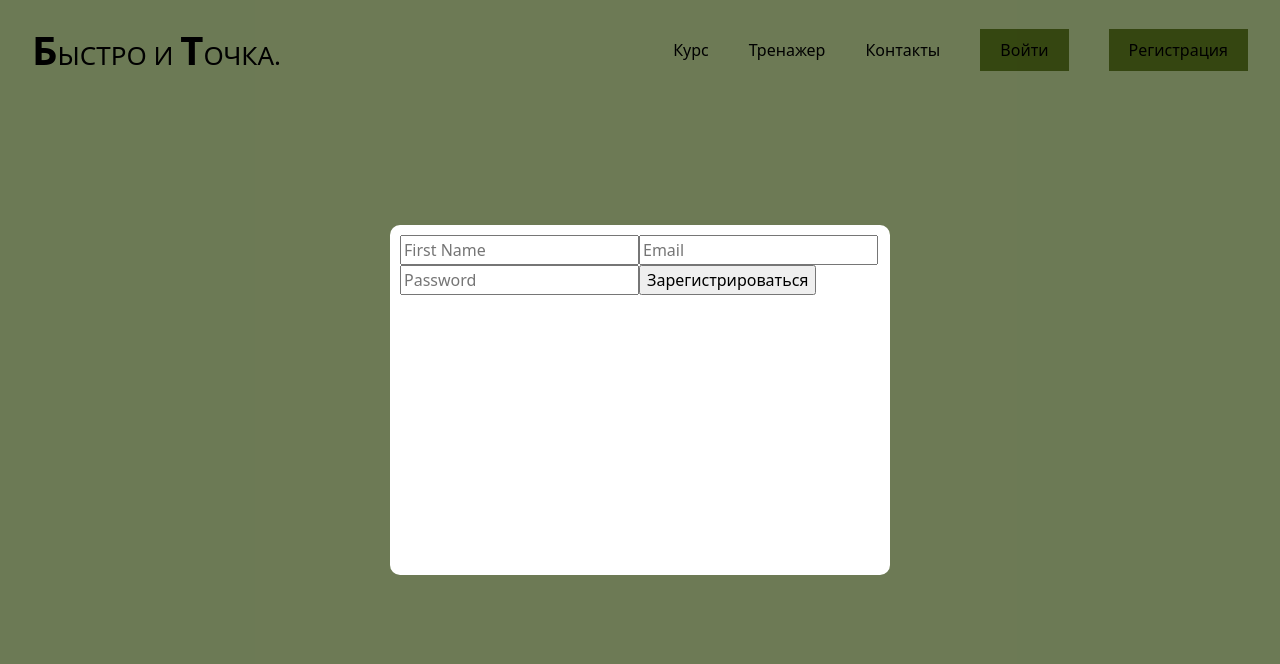
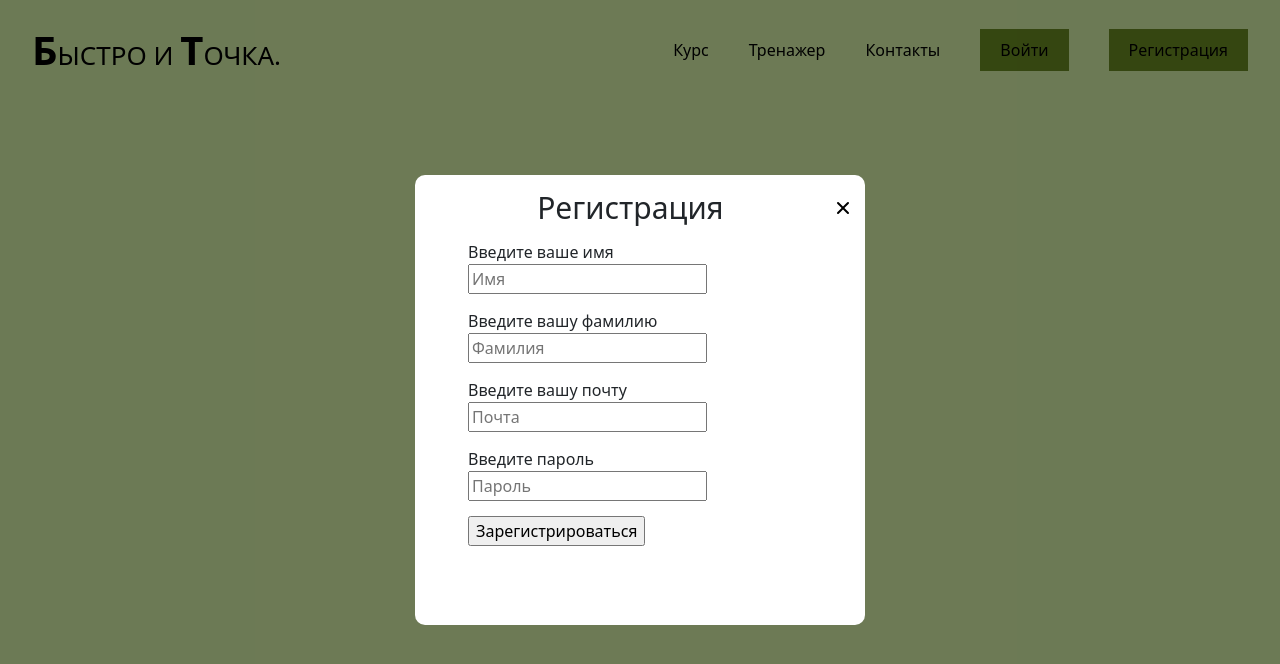
Before and after one commit to TheDedEgor/CourseHttpApp, a React (Create React App) app in the folder CourseHttpApp/ClientApp/: page /reg in a window 1280 px wide. Shown: the top 664 px of the page. Built offline with nearby package versions, Linux system fonts and the light colour scheme.

Commit message:
Add folder .idea in .gitignore

```diff
--- a/CourseHttpApp/ClientApp/src/components/Auth/Auth.css
+++ b/CourseHttpApp/ClientApp/src/components/Auth/Auth.css
@@ -2,7 +2,7 @@
     display: flex;
     align-items: center;
     flex-direction: column;
-    padding: 10px;
+    padding: 20px;
     margin-right: auto;
     gap: 10px;
     margin-left: auto;
@@ -12,7 +12,7 @@
     border-radius: 10px;
 }
 
-.title_header {
+.title_header_auth {
     margin-right: 37%;
     font-size: 30px;
     font-weight: 500;
@@ -38,7 +38,7 @@
     border-radius: 50%;
 }
 
-.header_auth {
+.header_modal {
     display: flex;
     align-items: center;
     justify-content: flex-end;
@@ -100,6 +100,7 @@
 
 .submit:disabled:hover {
     box-shadow: none;
+    outline: none;
 }
 
 .bottom_link {
--- a/CourseHttpApp/ClientApp/src/components/Auth/Auth.jsx
+++ b/CourseHttpApp/ClientApp/src/components/Auth/Auth.jsx
@@ -83,7 +83,7 @@ const Auth = () => {
         }
     }
 
-    const test = (e) => {
+    const showPassword = (e) => {
         let input = document.getElementById('auth_password');
         if (input.getAttribute('type') === 'password') {
             e.target.src = icon_hide;
@@ -95,10 +95,10 @@ const Auth = () => {
     }
 
     return (
-        <div className="modal" onClick={() => navigate('/')}>
+        <div className="modal" onClick={() => close()}>
             <div className="form_content_auth" onClick={(e) => e.stopPropagation()}>
-                <div className="header_auth">
-                    <div className="title_header">Вход</div>
+                <div className="header_modal">
+                    <div className="title_header_auth">Вход</div>
                     <img className="icon_close" onClick={() => close()} src={icon_close} alt="Закрыть"/>
                 </div>
                 <form onSubmit={handleSubmit} className="form_auth">
@@ -111,7 +111,7 @@ const Auth = () => {
                         <input onChange={e => passwordHandler(e)} value={password}
                                name="password" id="auth_password" placeholder="Пароль" type="password"
                                className="auth_input"/>
-                        <img alt="Пароль" onClick={(event) => test(event)} className="password_control"
+                        <img alt="Пароль" onClick={(event) => showPassword(event)} className="password_control"
                              src={icon_show}/>
                         <AuthValid error_msg={passwordError}></AuthValid>
                     </div>
--- a/CourseHttpApp/ClientApp/src/components/Register/Register.css
+++ b/CourseHttpApp/ClientApp/src/components/Register/Register.css
@@ -1,4 +1,4 @@
-.form_content_reg{
+.form_content_reg {
     display: flex;
     align-items: center;
     flex-direction: column;
@@ -6,8 +6,22 @@
     margin-right: auto;
     gap: 10px;
     margin-left: auto;
-    width: 500px;
-    height: 350px;
+    width: 450px;
+    height: 450px;
     background-color: white;
     border-radius: 10px;
 }
+
+.title_header_reg {
+    margin-right: 25%;
+    font-size: 30px;
+    font-weight: 500;
+}
+
+.form_reg {
+    display: flex;
+    align-items: flex-start;
+    flex-direction: column;
+    width: 80%;
+    gap: 15px;
+}
--- a/CourseHttpApp/ClientApp/src/components/Register/Register.jsx
+++ b/CourseHttpApp/ClientApp/src/components/Register/Register.jsx
@@ -2,6 +2,7 @@ import React from "react";
 import "./Register.css"
 import {useNavigate} from "react-router-dom";
 import {handleFormSubmit} from "../../Utils";
+import icon_close from "../../images/close.svg";
 
 const  Register = () =>{
     let navigate = useNavigate()
@@ -12,13 +13,35 @@ const  Register = () =>{
         navigate('/')
     }
 
+    const close = () => {
+        navigate('/')
+    }
+
     return(
         <div className="modal">
             <div className="form_content_reg">
-                <form onSubmit={handleSubmit} className="form">
-                    <input name="name" placeholder="First Name"/>
-                    <input name="login" placeholder="Email"/>
-                    <input name="password" placeholder="Password" type="password"/>
+                <div className="header_modal">
+                    <div className="title_header_reg">Регистрация</div>
+                    <img className="icon_close" onClick={() => close()} src={icon_close} alt="Закрыть"/>
+                </div>
+                <form onSubmit={handleSubmit} className="form_reg">
+                    <div className="form_reg_item">
+                        <div className="title_form_reg_item">Введите ваше имя</div>
+                        <input name="first_name" placeholder="Имя"/>
+                    </div>
+                    <div className="form_reg_item">
+                        <div className="title_form_reg_item">Введите вашу фамилию</div>
+                        <input name="last_name" placeholder="Фамилия"/>
+                    </div>
+                    <div className="form_reg_item">
+                        <div className="title_form_reg_item">Введите вашу почту</div>
+                        <input name="login" placeholder="Почта"/>
+                    </div>
+                    <div className="form_reg_item">
+                        <div className="title_form_reg_item">Введите пароль</div>
+                        <input name="password" placeholder="Пароль" type="password"/>
+                    </div>
+
                     <input type="submit" value="Зарегистрироваться"/>
                 </form>
             </div>
```
Also changed, not shown: 2 other files (tests, documents, lock files or other folders).
